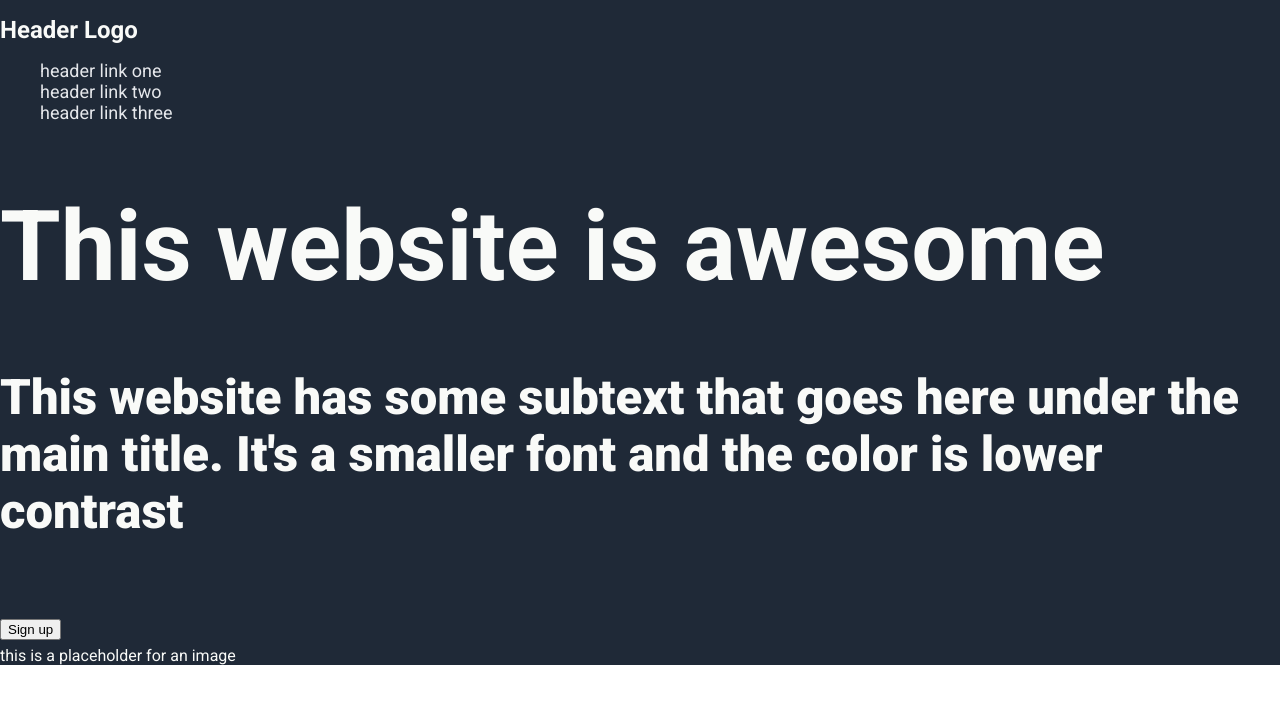
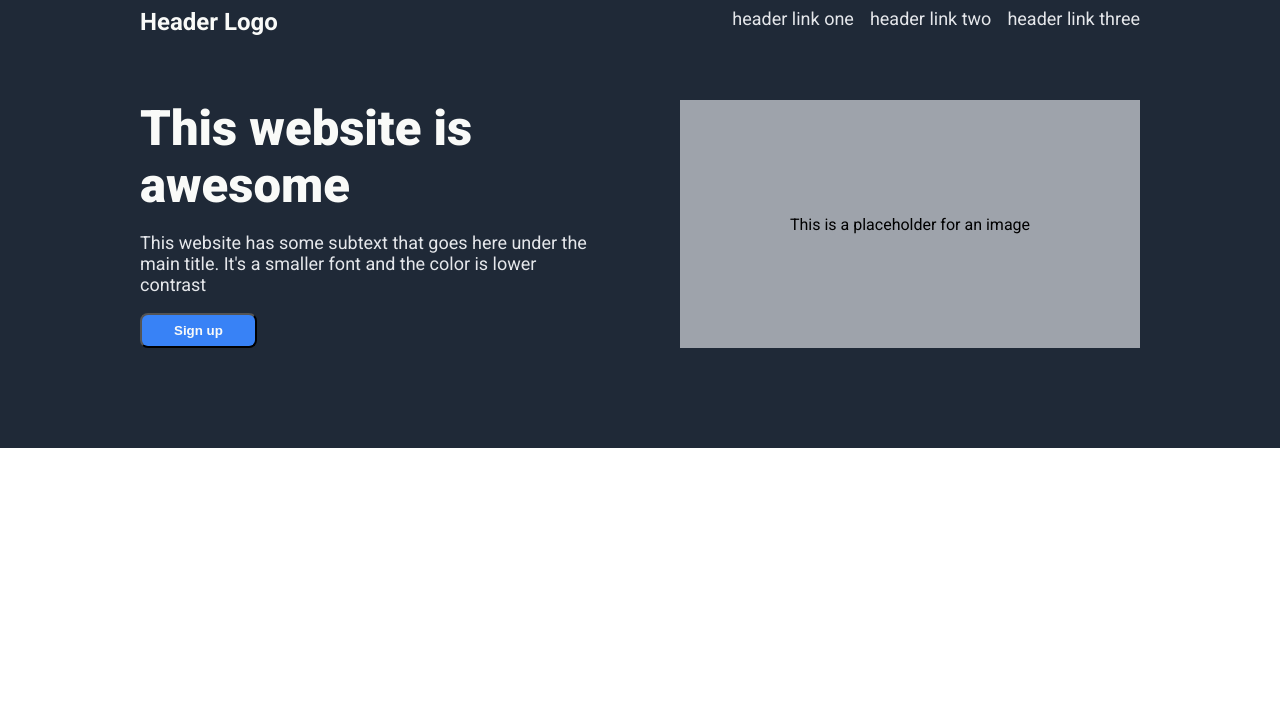
Before and after one commit to samanthaahannah/Landing-Page-Example, a plain HTML site: page index.html in a window 1280 px wide. Drawn offline with Linux system fonts and the light colour scheme.

Commit message:
Complete header HTL + style

```diff
--- a/index.html
+++ b/index.html
@@ -10,6 +10,7 @@
     </head>
     <body>
         <div class="header">
+            <div class="header-container">
                 <div class="top-section">
                     <h1 class="hero-logo-text">Header Logo</h1>
                     <ul class="links">
@@ -19,12 +20,13 @@
                     </ul>
                 </div>
                 <div class="hero-section">
-                <div class="hero-main-text">
-                    <h1>This website is awesome</h2>
+                    <div class="hero-section-left">
+                        <h1 class="hero-main-text">This website is awesome</h2>
                         <p class="hero-secondary-text">This website has some subtext that goes here under the main title. It's a smaller font and the color is lower contrast</p>
-                    <button>Sign up</button>
+                        <div class="button-container"><button>Sign up</button></div>
                     </div>
-                <div class="hero-image">this is a placeholder for an image</div>
+                    <div class="hero-image"><p>This is a placeholder for an image</p></div>
+                </div>
             </div>
         </div>
         <div class="content"></div>
--- a/style.css
+++ b/style.css
@@ -1,17 +1,32 @@
 body{
-    font-family: "Roboto";
-    padding:0;
-    margin:0;
-    display: flex;
-    flex-direction: column;
+    font-family: Roboto;
+    margin: 0;
+}
+
+h1{
+    margin: 0;
+    color:#f9faf8;
 }
 
 .header{
+    display: flex;
     background-color: #1f2937;
-    color: #f9faf8;
+    justify-content: center;
+}
+
+.header-container{
+    display: flex;
+    flex-direction: column;
+    max-width: 1000px;
+}
+
+.top-section{
+    display: flex;
+    margin: 8px 0 64px 0;
 }
 
 .hero-logo-text{
+    flex-grow: 1;
     font-size: 24px;
 }
 
@@ -20,12 +35,50 @@ body{
     font-weight: 900;
 }
 
-.hero-secondary-test, a{
+.links{
+    display: flex;
+    list-style-type: none;
+    flex-shrink: 0;
+    margin: 0;
     font-size: 18px;
     color:#e5e7eb;
+    gap: 16px;
+}
+a{
     text-decoration: none;
+    font-size: 18px;
+    color:#e5e7eb;
 }
 
-ul{
-    list-style-type: none;
+.hero-section{
+    display: flex;
+    gap: 80px;
+    margin-bottom: 100px;
 }
+
+.hero-section-left{
+    display: flex;
+    flex-direction: column;
+    flex-basis: 100%;
+}
+
+.hero-secondary-text{
+    font-size: 18px;
+    color: #e5e7eb;
+}
+
+.hero-image{
+    display: flex;
+    background-color: #e5e7eba4;
+    flex-basis: 100%;
+    align-items: center;
+    justify-content: center;
+}
+
+button{
+    background-color: #3882f6;
+    padding: 8px 32px;
+    border-radius: 8px;
+    color: #f9faf8;
+    font-weight: bold;
+}
```
Lines whose indentation alone changed are shown as unchanged.
